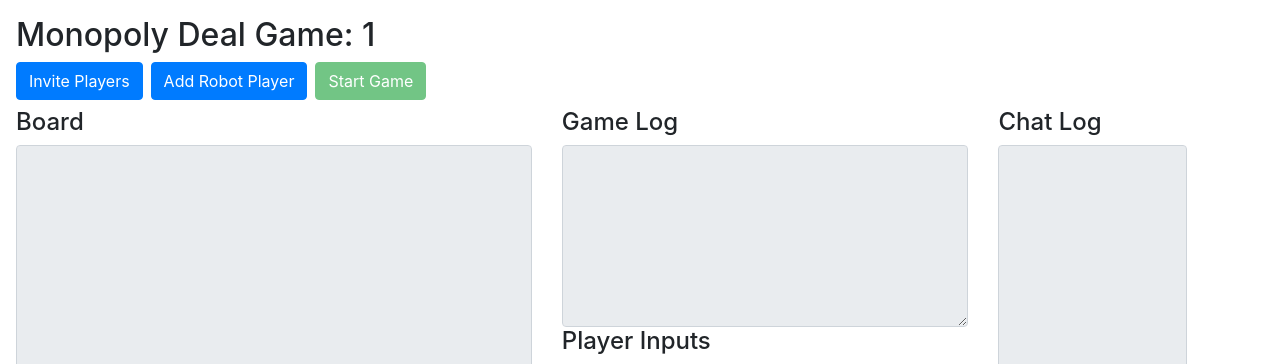
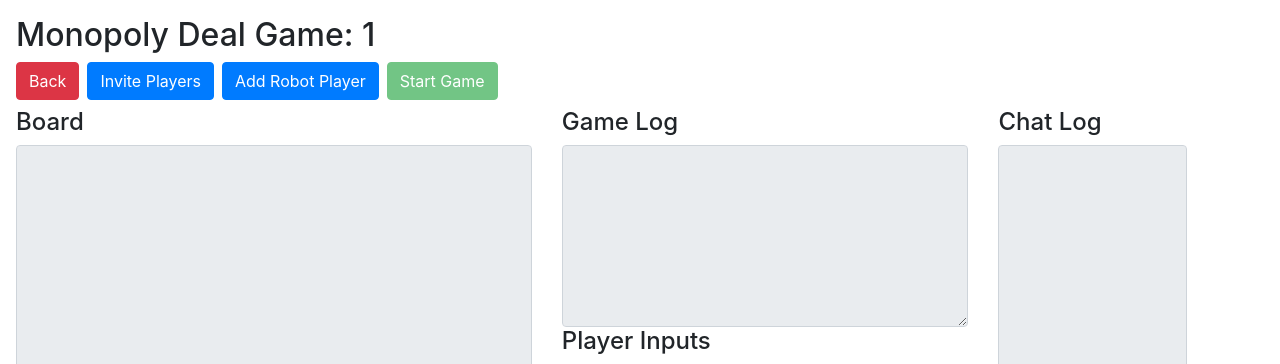
Before and after one commit to hayleymathews/monopoly_deal, a Flask app: page /game in a window 1280 px wide. Shown: the top 364 px of the page. Run offline with Flask 2, Linux system fonts and the light colour scheme; the visitor is signed in with stand-in values (Sample User, id 1); some libraries are stand-ins or nearby versions.

Commit message:
add back button

```diff
--- a/app/templates/game.html
+++ b/app/templates/game.html
@@ -83,6 +83,10 @@
             function start_game() {
                 socket.emit('start', {});
             }
+            function go_home()
+            {
+                window.location.href="/"
+            }
         </script>
     </head>
     <body>
@@ -92,6 +96,9 @@
             </div>
             <div class="row">
                 <div class="btn-toolbar" role="toolbar" aria-label="Toolbar with button groups">
+                    <div class="btn-group mr-2" role="group" aria-label="Second group">
+                        <button id="go_back" onclick="go_home();" class="btn btn-danger mb-2">Back</button>
+                    </div>
                     <div class="btn-group mr-2" role="group" aria-label="First group">
                         <button id="invite" type="button" class="btn btn-primary  mb-2" data-toggle="modal" data-target="#InviteModal">Invite Players</button>
                     </div>
```
